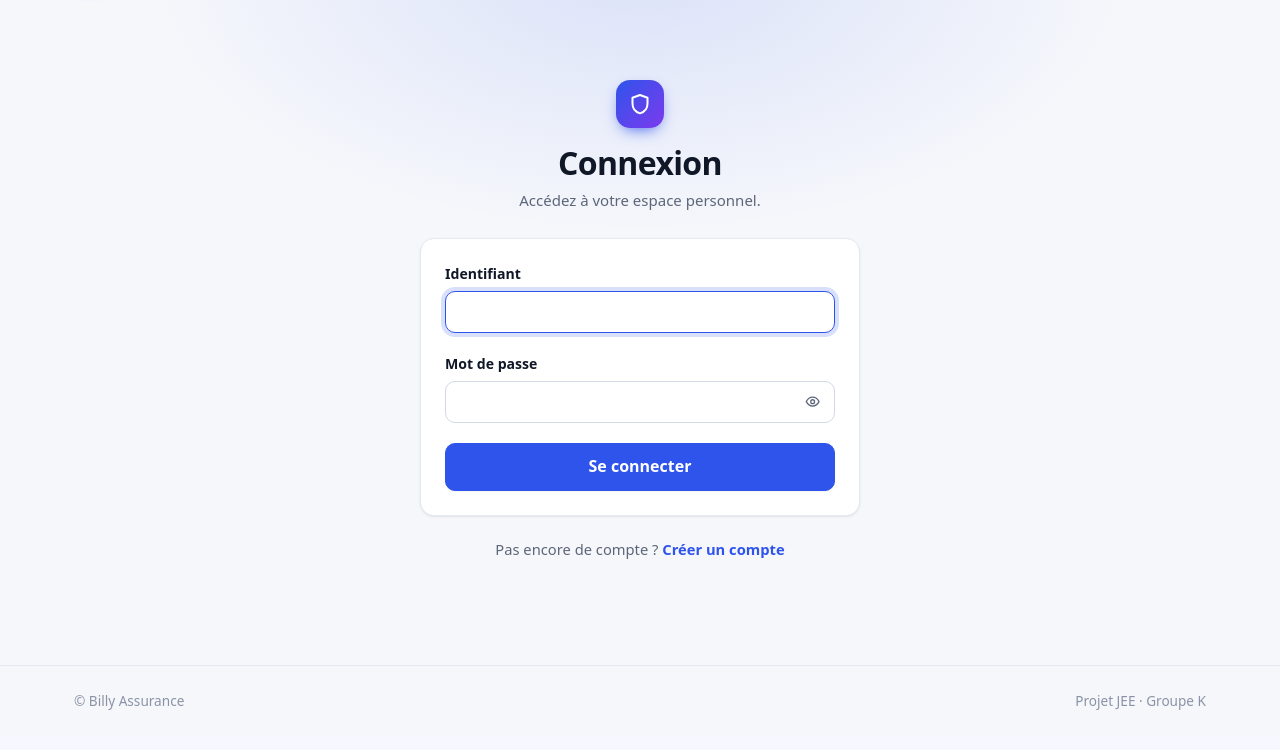
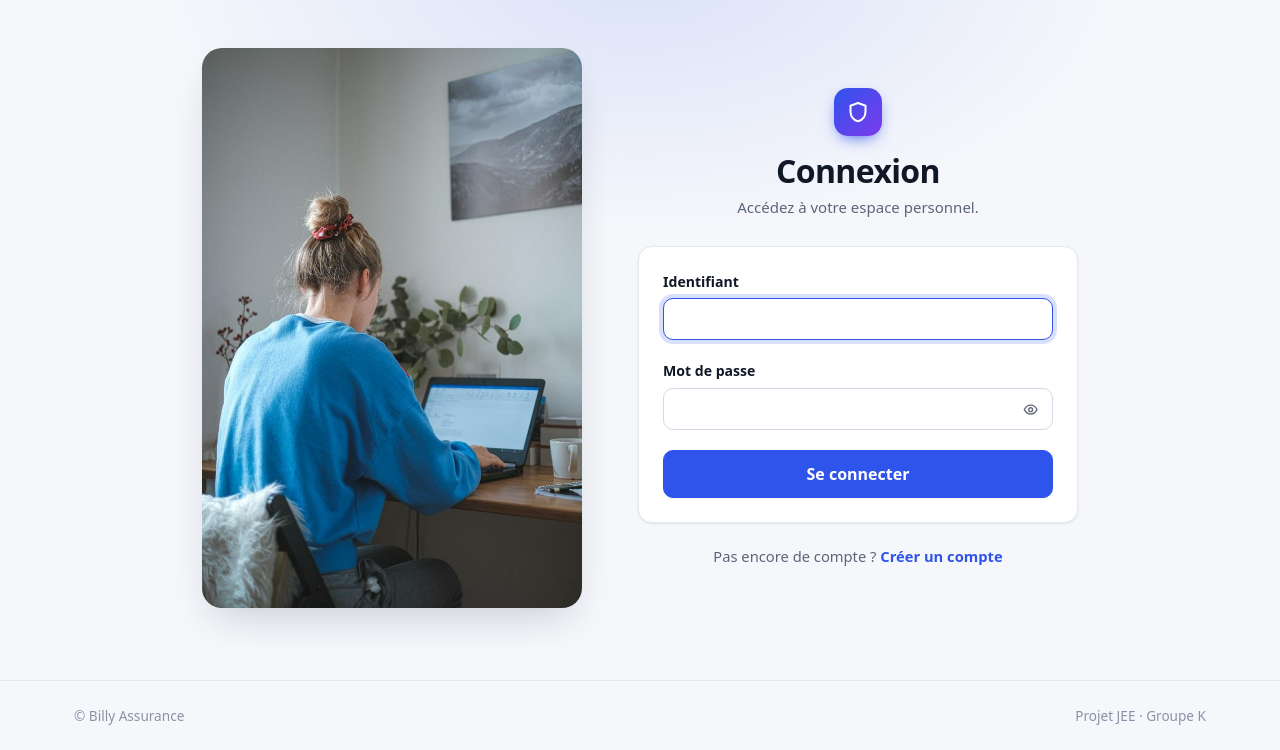
Before and after one commit to aloisduvoye-source/JEE_Project_K, a Java web app: page /connexion in a window 1280 px wide. Shown: the part 65-815 px from the top of the page. Before the commit the page ends 775 px from the top, so only its background shows below. Run offline with Tomcat 11, a stand-in JSP engine, Linux system fonts and the light colour scheme; data that the repository does not hold is empty.

Commit message:
Photo sur la page de connexion

```diff
--- a/jee-app/src/main/webapp/WEB-INF/views/auth/connexion.jsp
+++ b/jee-app/src/main/webapp/WEB-INF/views/auth/connexion.jsp
@@ -10,6 +10,9 @@
   <%@ include file="/WEB-INF/views/common/header.jspf" %>
 
   <main id="contenu" class="auth">
+    <div class="auth-disposition">
+      <%-- Photo décorative, masquée sur petit écran (assets/img/CREDITS.md) --%>
+      <img class="auth-photo" src="${pageContext.request.contextPath}/assets/img/connexion.jpg" alt="" width="720" height="1080">
       <div class="auth-carte apparition">
         <div class="auth-entete">
           <span class="logo-icone"><svg class="icone" aria-hidden="true"><use href="#i-bouclier"/></svg></span>
@@ -56,6 +59,7 @@
           Pas encore de compte ? <a href="${pageContext.request.contextPath}/inscription">Créer un compte</a>
         </p>
       </div>
+    </div>
   </main>
 
   <%@ include file="/WEB-INF/views/common/footer.jspf" %>
--- a/jee-app/src/main/webapp/assets/css/app.css
+++ b/jee-app/src/main/webapp/assets/css/app.css
@@ -1043,6 +1043,20 @@ a.puce { display: inline-flex; align-items: center; text-decoration: none; }
     radial-gradient(700px 380px at 50% -5%, color-mix(in srgb, var(--primaire) 13%, transparent), transparent 70%);
 }
 .auth-carte { width: 100%; max-width: 440px; }
+.auth-disposition { display: grid; grid-template-columns: minmax(0, 380px) minmax(0, 440px); gap: 56px; align-items: center; }
+.auth-photo {
+  width: 100%;
+  height: auto;
+  aspect-ratio: 2 / 3;
+  max-height: 560px;
+  border-radius: 20px;
+  object-fit: cover;
+  box-shadow: var(--ombre-haute);
+}
+@media (max-width: 860px) {
+  .auth-disposition { grid-template-columns: minmax(0, 440px); }
+  .auth-photo { display: none; }
+}
 .auth-carte-large { max-width: 720px; }
 .auth-entete { margin-bottom: 26px; text-align: center; }
 .auth-entete .logo-icone { width: 48px; height: 48px; margin: 0 auto 16px; border-radius: 14px; }
```
Lines whose indentation alone changed are shown as unchanged.
